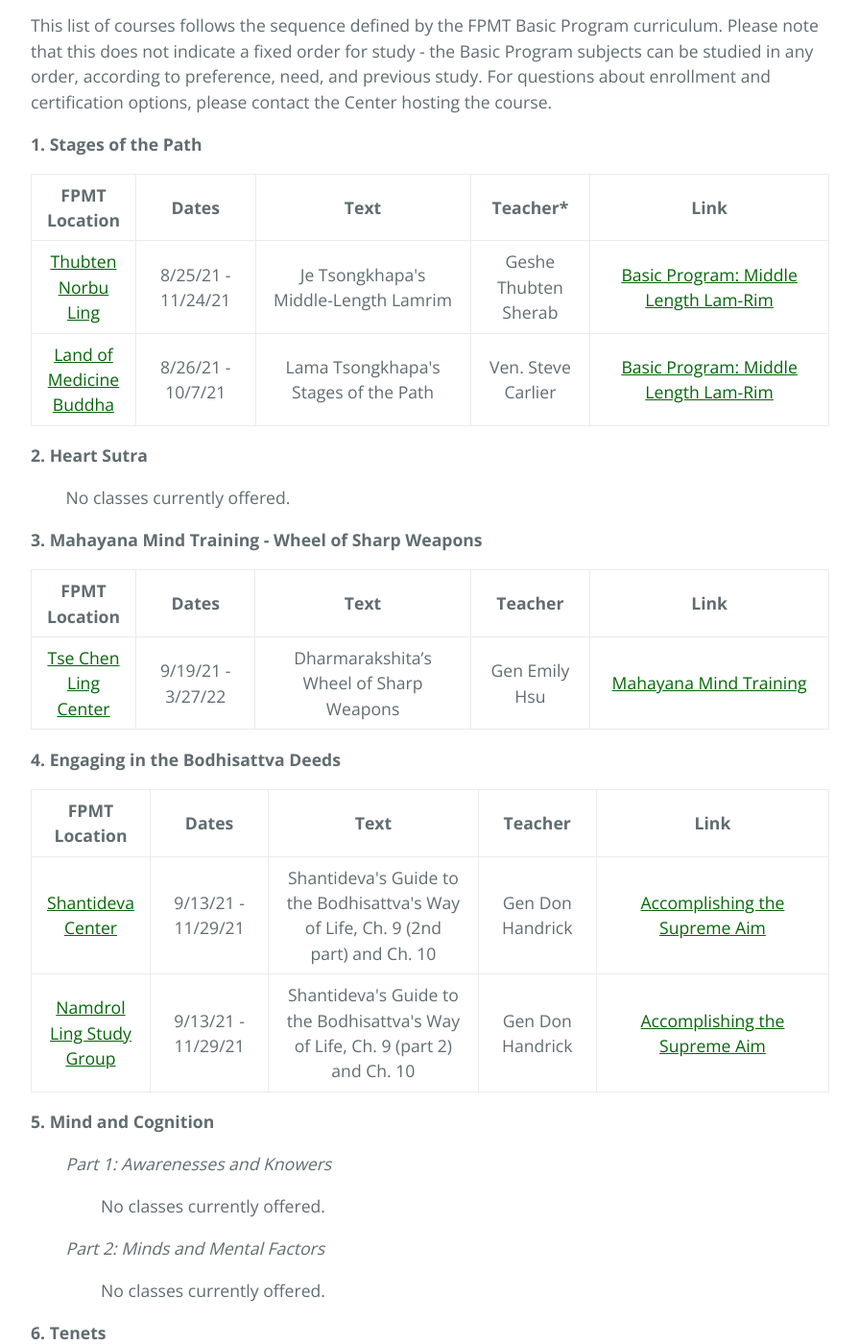
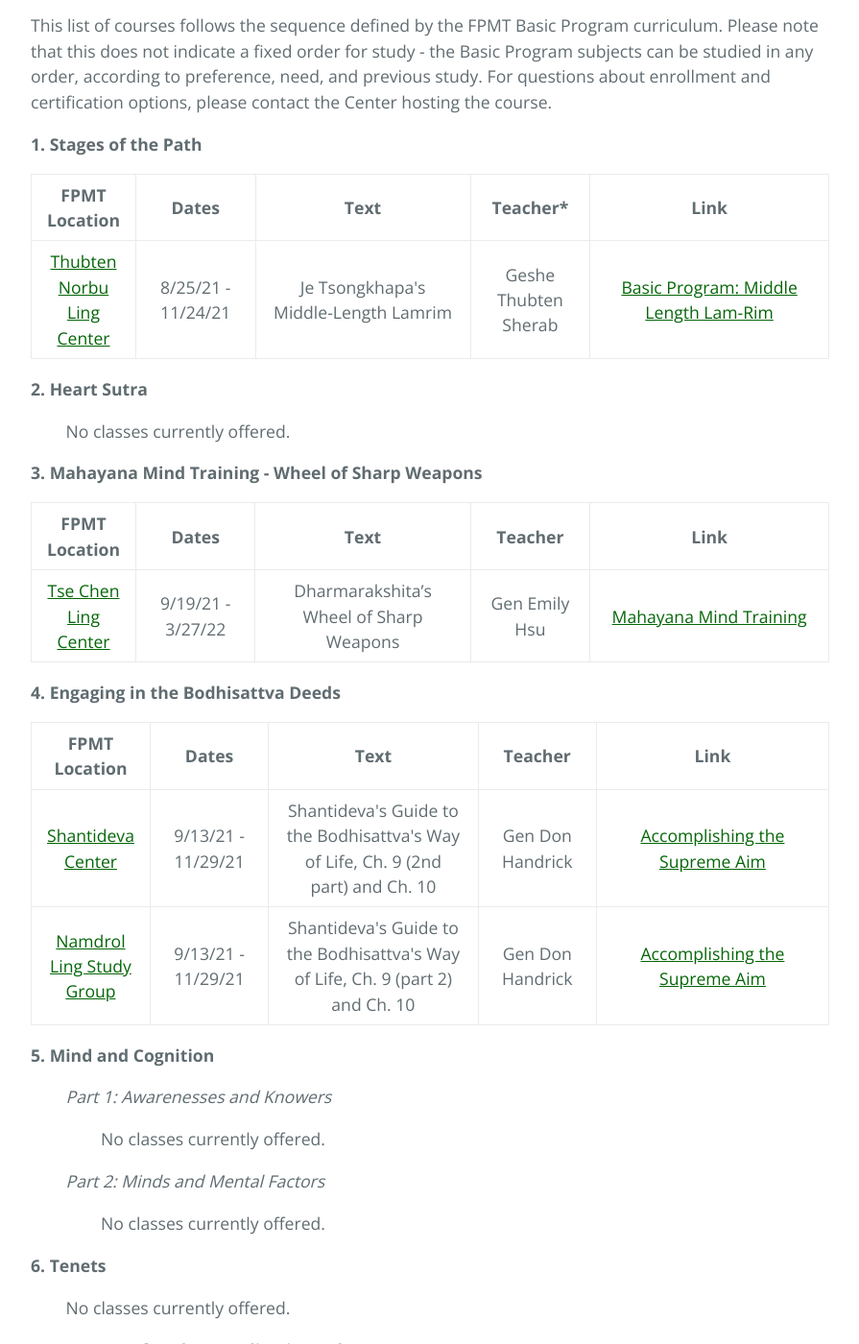
Before and after one commit to lgeorge/lgeorge.github.io, a Jekyll site: the page built from fpmt-na-v2/index.html, in a window 1280 px wide and 1400 px high, scrolled down 624 px. Shown: the whole window at 96% size, without its empty margins (192-1087 px from the left). Built offline with Jekyll 4.4.1, drawn with Linux system fonts in a browser that asks for light colours; some of the changed text lies outside the part shown.

Commit message:
additional edits (incl. removing completed classes)

```diff
--- a/fpmt-na-v2/index.html
+++ b/fpmt-na-v2/index.html
@@ -37,18 +37,11 @@
     		</thead>
     		<tbody>
     			<tr>
-            <td style="text-align:center"><a href="https://tnlsf.org/" target="_blank" rel="noreferrer noopener">Thubten Norbu Ling</a></td>
+            <td style="text-align:center"><a href="https://tnlsf.org/" target="_blank" rel="noreferrer noopener">Thubten Norbu Ling Center</a></td>
             <td style="text-align:center">8/25/21 - 11/24/21</td>
             <td style="text-align:center">Je Tsongkhapa's Middle-Length Lamrim</td>
             <td style="text-align:center">Geshe Thubten Sherab</td>
             <td style="text-align:center"><a href="https://tnlsf.org/event/basic-program-middle-length-lam-rim/2021-09-08/" target="_blank" rel="noreferrer noopener">Basic Program: Middle Length Lam-Rim</a></td>
-          </tr>
-          <tr>
-            <td style="text-align:center"><a href="https://landofmedicinebuddha.org/" target="_blank" rel="noreferrer noopener">Land of Medicine Buddha</a></td>
-            <td style="text-align:center">8/26/21 - 10/7/21</td>
-            <td style="text-align:center">Lama Tsongkhapa's Stages of the Path</td>
-            <td style="text-align:center">Ven. Steve Carlier</td>
-            <td style="text-align:center"><a href="https://landofmedicinebuddha.org/events/middle-length-lam-rim-with-ven-steve-carlier-via-zoom-2-2021-09-02/" target="_blank" rel="noreferrer noopener">Basic Program: Middle Length Lam-Rim</a></td>
           </tr>
     		</tbody>
     	</table>
@@ -122,26 +115,7 @@
 
     <p><strong>6. Tenets</strong></p>
 
-    <table>
-    		<thead>
-    			<tr>
-            <th class="has-text-align-center" data-align="center" width="13%">FPMT Location</th>
-            <th class="has-text-align-center" data-align="center" width="15%">Dates</th>
-            <th class="has-text-align-center" data-align="center" width="27%">Text</th>
-            <th class="has-text-align-center" data-align="center" width="15%">Teacher</th>
-            <th class="has-text-align-center" data-align="center" width="30%">Link</th>
-          </tr>
-    		</thead>
-    		<tbody>
-    			<tr>
-            <td style="text-align:center"><a href="http://guhyasamaja.org/" target="_blank" rel="noreferrer noopener">Guhyasamaja Center</a></td>
-            <td style="text-align:center">7/24/21 - 9/25/21</td>
-            <td style="text-align:center">Jetsun Chokyi Gyaltsen’s Presentation of Tenets</td>
-            <td style="text-align:center">Dr. Lorne Ladner, Ph.D.</td>
-            <td style="text-align:center"><a href="http://guhyasamaja.org/index.php/classes/intermediate/buddhist-tenets" target="_blank" rel="noreferrer noopener">Buddhist Tenets</a></td>
-          </tr>
-    		</tbody>
-    	</table>
+    <p>&nbsp; &nbsp; &nbsp; &nbsp; No classes currently offered.</p>
 
     <p><strong>7. Ornament for Clear Realization - Chapter 4</strong></p>
 
```
